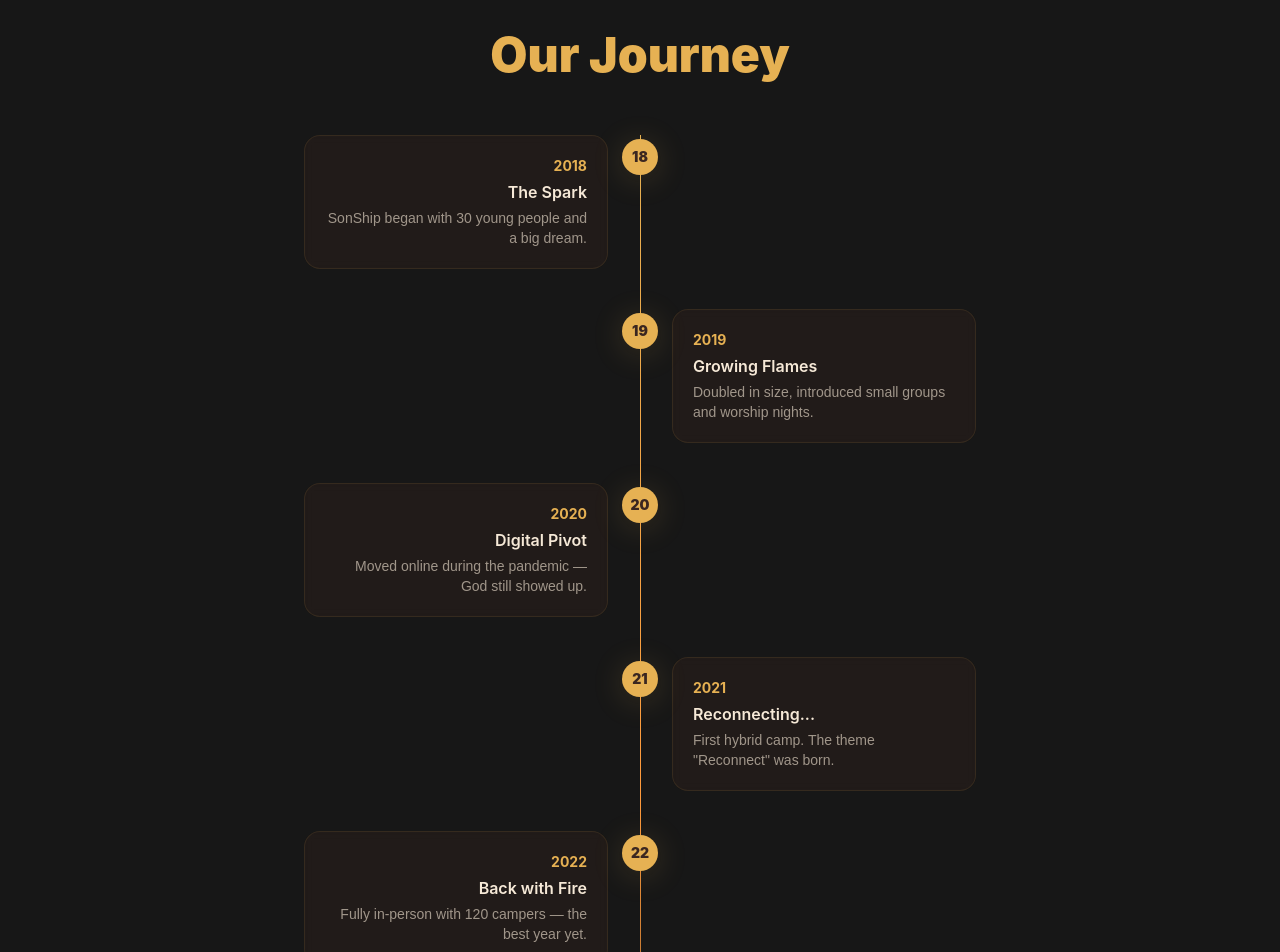
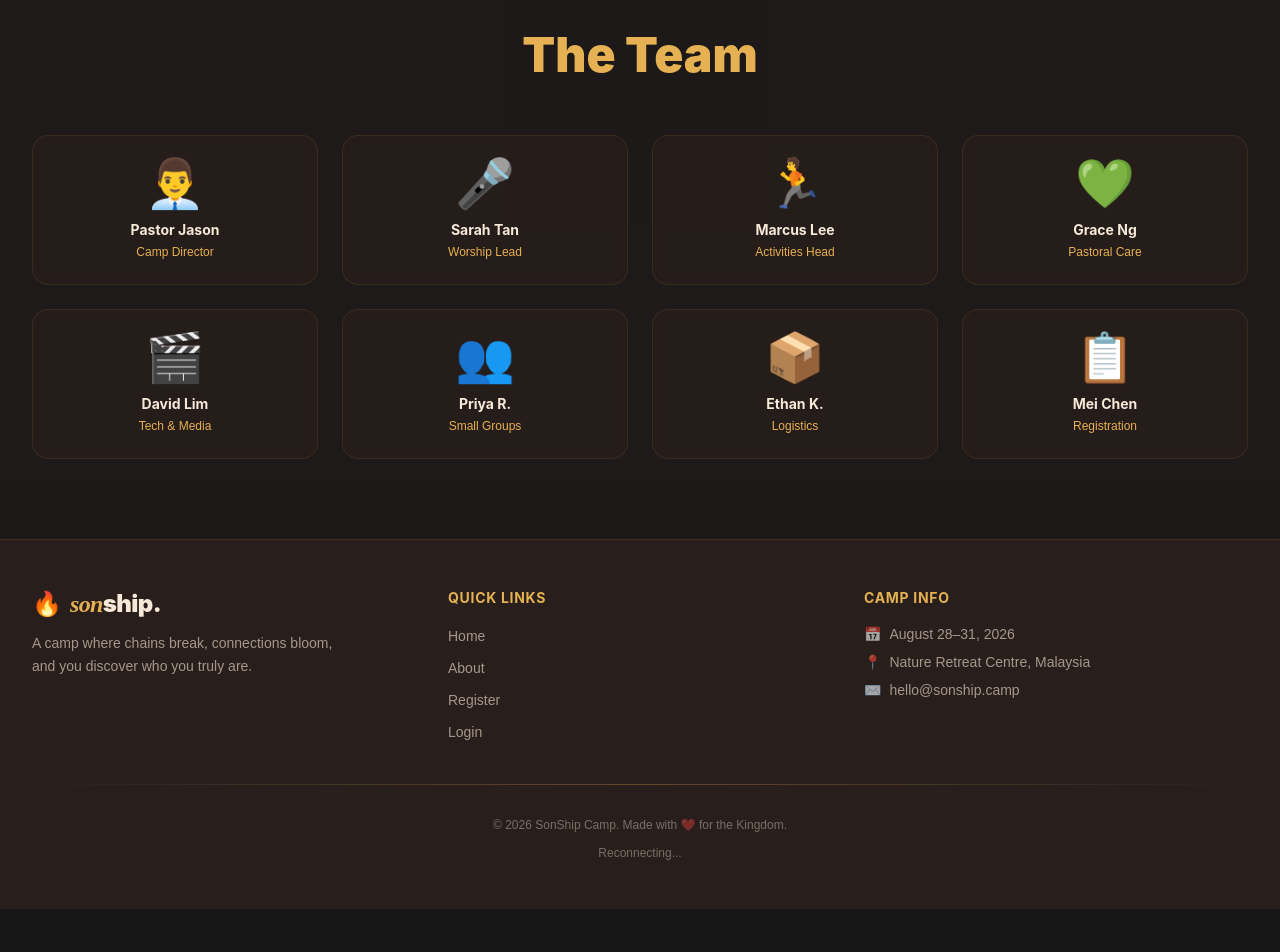
Before and after one commit to Cuebitar/SonShip-2026, a Vue app: page /about in a window 1280 px wide. Shown: the part 1300-2252 px from the top of the page. After the commit the page ends 2209 px from the top, so only its background shows below. Built offline with nearby package versions, Linux system fonts and the light colour scheme; a web font is replaced by a local one.

Commit message:
remove unrelevent things

```diff
--- a/src/pages/AboutPage.vue
+++ b/src/pages/AboutPage.vue
@@ -42,28 +42,6 @@
       </div>
     </section>
 
-    <!-- Timeline -->
-    <section class="py-20 bg-dark">
-      <div class="container-inner">
-        <h2 class="section-title text-center mb-14">{{ t('about.timeline_title') }}</h2>
-        <div class="relative max-w-2xl mx-auto">
-          <div class="absolute left-4 md:left-1/2 top-0 bottom-0 w-px bg-gradient-to-b from-primary via-accent to-transparent"></div>
-          <div v-for="(item, i) in timeline" :key="i"
-            class="relative pl-12 md:pl-0 mb-10"
-            :class="i % 2 === 0 ? 'md:pr-[calc(50%+2rem)] md:text-right' : 'md:pl-[calc(50%+2rem)]'">
-            <div class="absolute left-0 md:left-1/2 top-1 -translate-x-1/2 w-9 h-9 rounded-full bg-primary flex items-center justify-center text-secondary font-heading font-black text-sm shadow-warm z-10">
-              {{ item.year.slice(-2) }}
-            </div>
-            <div class="card p-5">
-              <div class="font-heading font-bold text-primary text-sm mb-1">{{ item.year }}</div>
-              <div class="font-heading font-semibold text-tertiary mb-1">{{ item.title }}</div>
-              <div class="font-body text-sm text-tertiary/60">{{ item.desc }}</div>
-            </div>
-          </div>
-        </div>
-      </div>
-    </section>
-
     <!-- Team -->
     <section class="py-20 bg-secondary/20">
       <div class="container-inner">
@@ -91,16 +69,6 @@
   { value: '12', label: 'Small Groups' },
 ]
 
-const timeline = [
-  { year: '2018', title: 'The Spark', desc: 'SonShip began with 30 young people and a big dream.' },
-  { year: '2019', title: 'Growing Flames', desc: 'Doubled in size, introduced small groups and worship nights.' },
-  { year: '2020', title: 'Digital Pivot', desc: 'Moved online during the pandemic — God still showed up.' },
-  { year: '2021', title: t('home.hero_tagline'), desc: 'First hybrid camp. The theme "Reconnect" was born.' },
-  { year: '2022', title: 'Back with Fire', desc: 'Fully in-person with 120 campers — the best year yet.' },
-  { year: '2023', title: 'Expanding', desc: 'Partnered with 5 churches across Malaysia.' },
-  { year: '2025', title: 'Identity', desc: 'Camp theme: Who are you as a son/daughter of God?' },
-  { year: '2026', title: 'This Year!', desc: 'SonShip 2026 — join us as we go deeper.' },
-]
 
 const team = [
   { name: 'Pastor Jason', role: 'Camp Director', emoji: '👨‍💼' },
```
